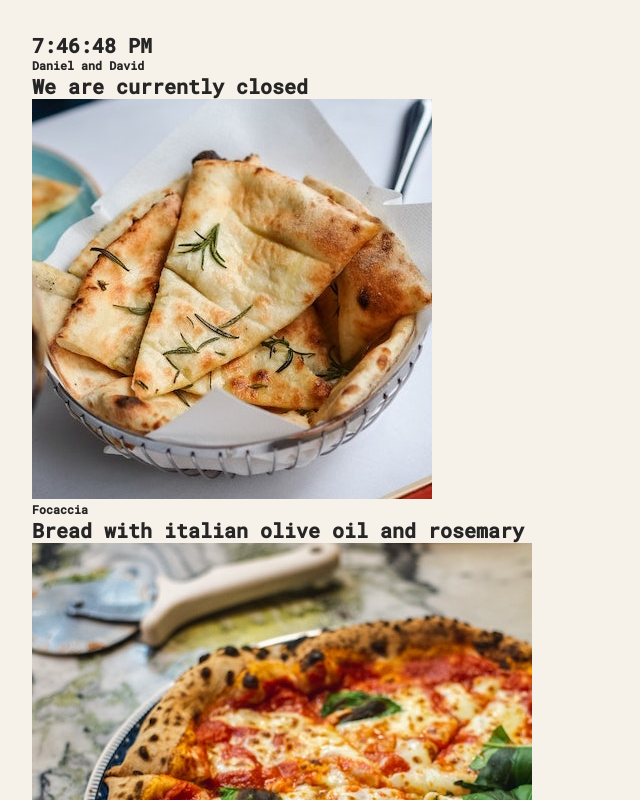
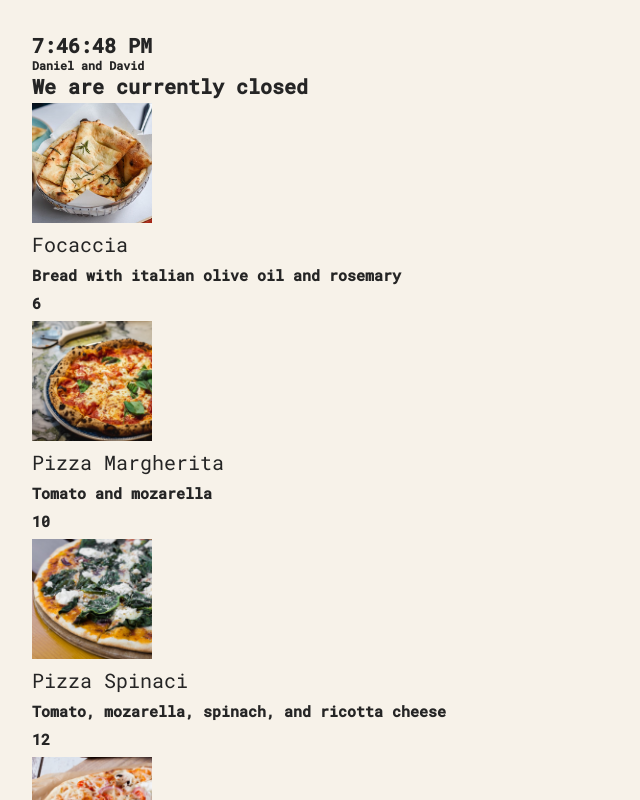
Before and after one commit to Codekazuki/pizza, a React (Create React App) app: page / in a window 1280 px wide. Shown: the top 800 px of the page, without its empty margins (0-640 px from the left). Built offline with nearby package versions, Linux system fonts and the light colour scheme.

Commit message:
new sprint

```diff
--- a/src/App.js
+++ b/src/App.js
@@ -16,12 +16,14 @@ function App() {
       {isOpen ? <h1>{message1}</h1> : <h1>{message2}</h1>}
       {pizzaData.map((item) => {
         return (
-          <Card
-            key={item.name}
-            name={item.name}
-            image={item.photoName}
-            ingredients={item.ingredients}
-          />
+          <section key={item.name} className='pizza'>
+            <Card
+              name={item.name}
+              image={item.photoName}
+              ingredients={item.ingredients}
+              price={item.price}
+            />
+          </section>
         );
       })}
     </div>
@@ -35,8 +37,8 @@ const Card = (props) => {
     <div>
       <img src={props.image} alt={props.name} />
       <h3> {props.name} </h3>
-      <h1>{props.price}</h1>
       <h1>{props.ingredients}</h1>
+      <h2>{props.price}</h2>
     </div>
   );
 };
```
